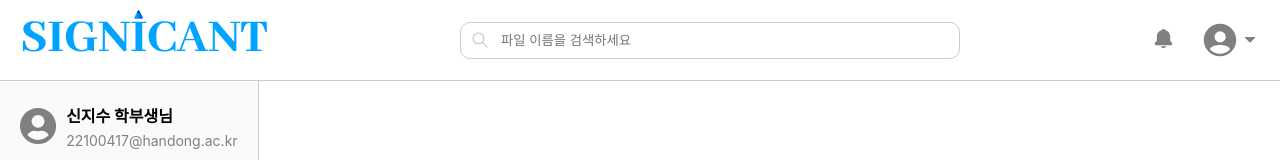
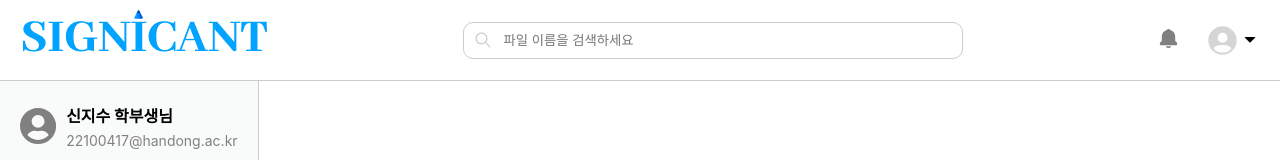
Before and after one commit to incheolWee/Sing-Front, a React (Create React App) app: page /test in a window 1280 px wide. Shown: the top 160 px of the page. Built offline with nearby package versions, Linux system fonts and the light colour scheme; the HTML template or start-up script is replaced by a standard one.

Commit message:
💄 Updated profile icon on header
updated profile icon on header

```diff
--- a/src/components/Header.js
+++ b/src/components/Header.js
@@ -37,7 +37,7 @@ const Header = () => {
               <BiSolidBell size="23" />
             </IconWrapper>
             <MyPageBNT onClick={() => {setView(!view)}}>
-              <IoPersonCircleSharp size="40" />
+              <IoPersonCircleSharp size="35" color="#D6D5D5"/>
               <GoTriangleDown size="20" />
             </MyPageBNT>
           </HeaderIcons>
@@ -129,7 +129,7 @@ const MyPageBNT = styled.div`
   display: flex;
   align-items: center;
   cursor: pointer;
-  color: gray;  // 여기서 기본 아이콘 색상 설정
+  color: "#D6D5D5";  // 여기서 기본 아이콘 색상 설정
 
   svg {
     transition: fill 0.3s ease;
```
